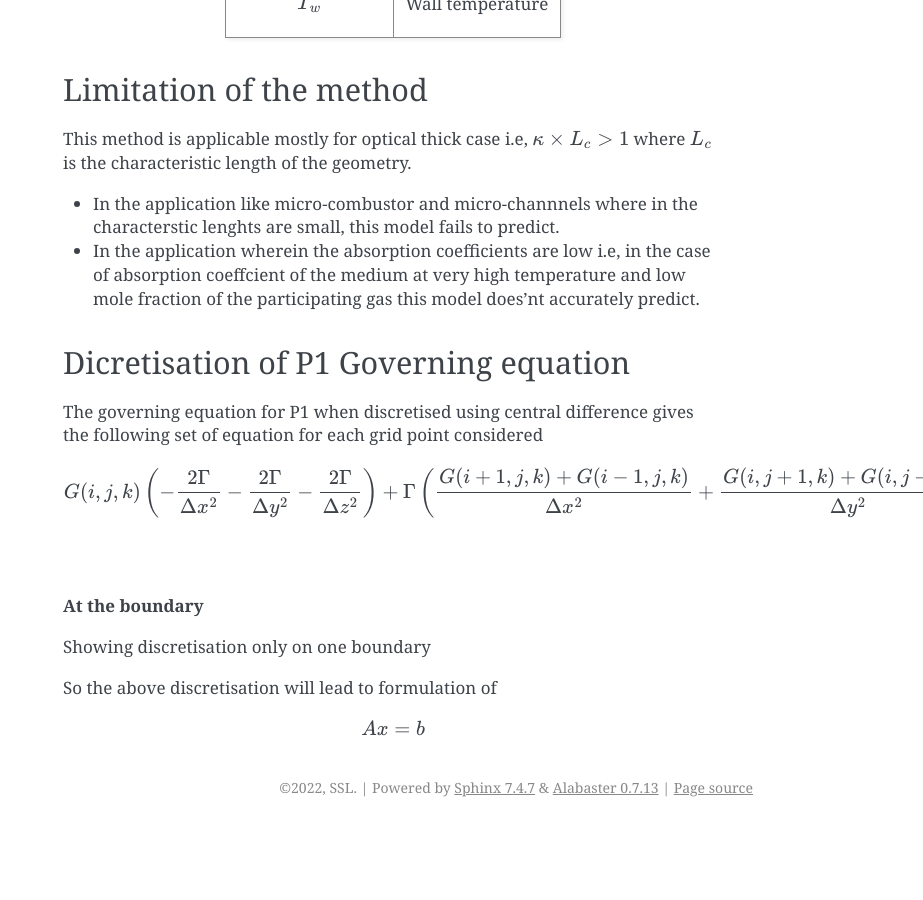
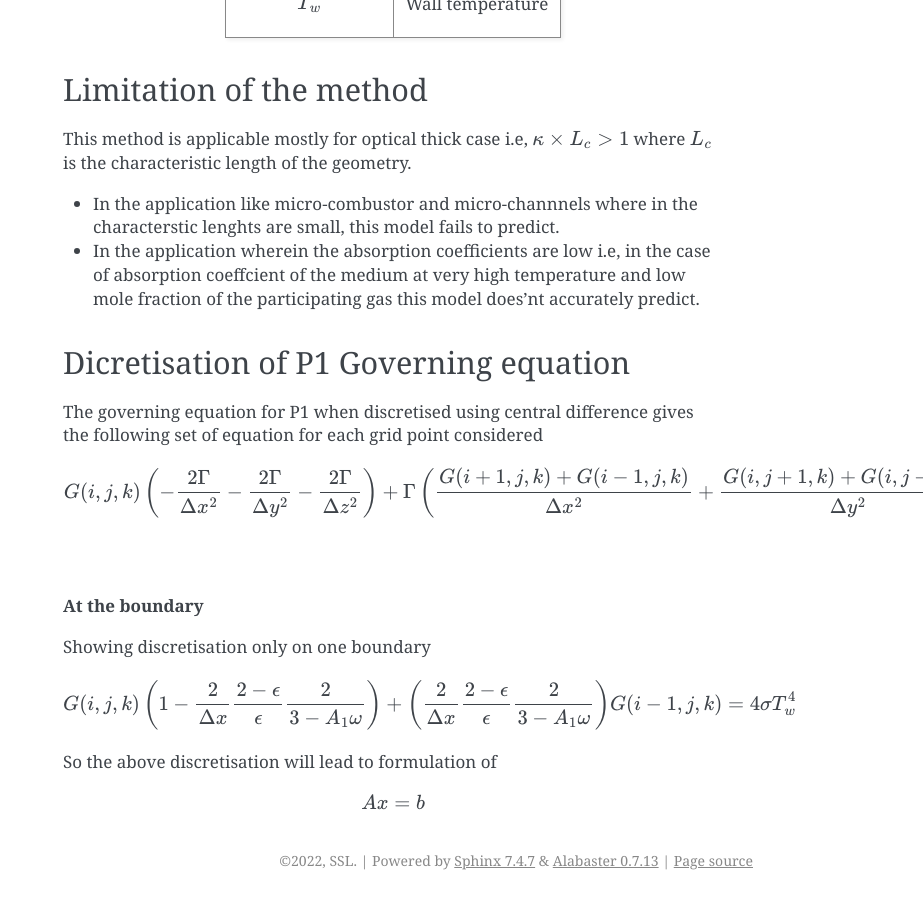
Before and after one commit to ShreeshIITmandi/Radiation, a Sphinx documentation site: the page built from docs/P1Model.rst, in a window 1280 px wide and 900 px high, scrolled down 2098 px. Shown: the whole window, without its empty margins (357-1280 px from the left). Built offline with Sphinx 7.4.7, drawn with Linux system fonts in a browser that asks for light colours; cross-references to code outside the pages are shown as plain code; before the commit the page ends 2925 px from its top, so only the background shows below that.

Commit message:
Changed boundary condition in P1 governing equation

```diff
--- a/docs/P1Model.rst
+++ b/docs/P1Model.rst
@@ -103,7 +103,7 @@ The governing equation for P1 when discretised using central difference gives th
 
 Showing discretisation only on one boundary
 
-.. math::.. math:: G(i,j,k)\left(1-\frac{2}{\Delta x}\frac{2-\epsilon}{\epsilon}\frac{2}{3-A_1\omega}\right)+\left(\frac{2}{\Delta x}\frac{2-\epsilon}{\epsilon}\frac{2}{3-A_1\omega}\right) G(i-1,j,k)=4\sigma T^4_w
+.. math:: G(i,j,k)\left(1-\frac{2}{\Delta x}\frac{2-\epsilon}{\epsilon}\frac{2}{3-A_1\omega}\right)+\left(\frac{2}{\Delta x}\frac{2-\epsilon}{\epsilon}\frac{2}{3-A_1\omega}\right) G(i-1,j,k)=4\sigma T^4_w
 
 So the above discretisation will lead to formulation of
 
```
